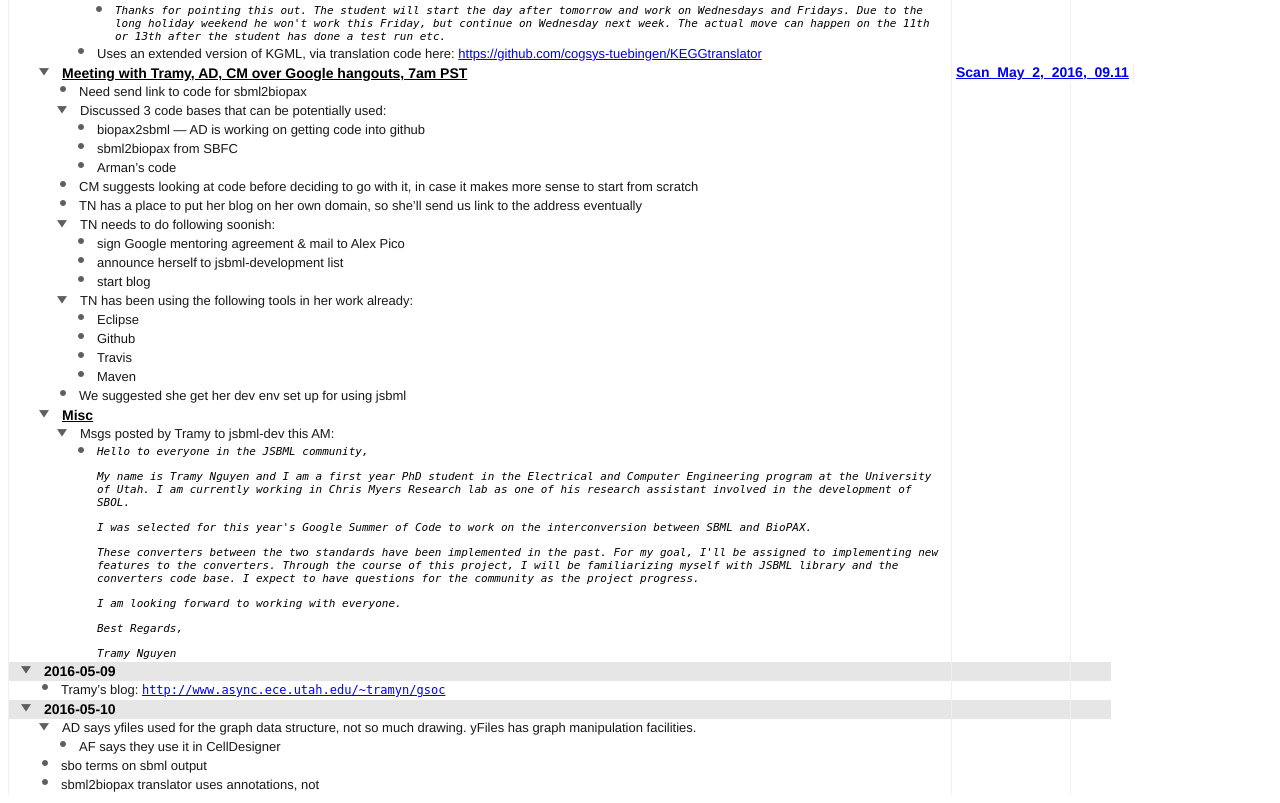
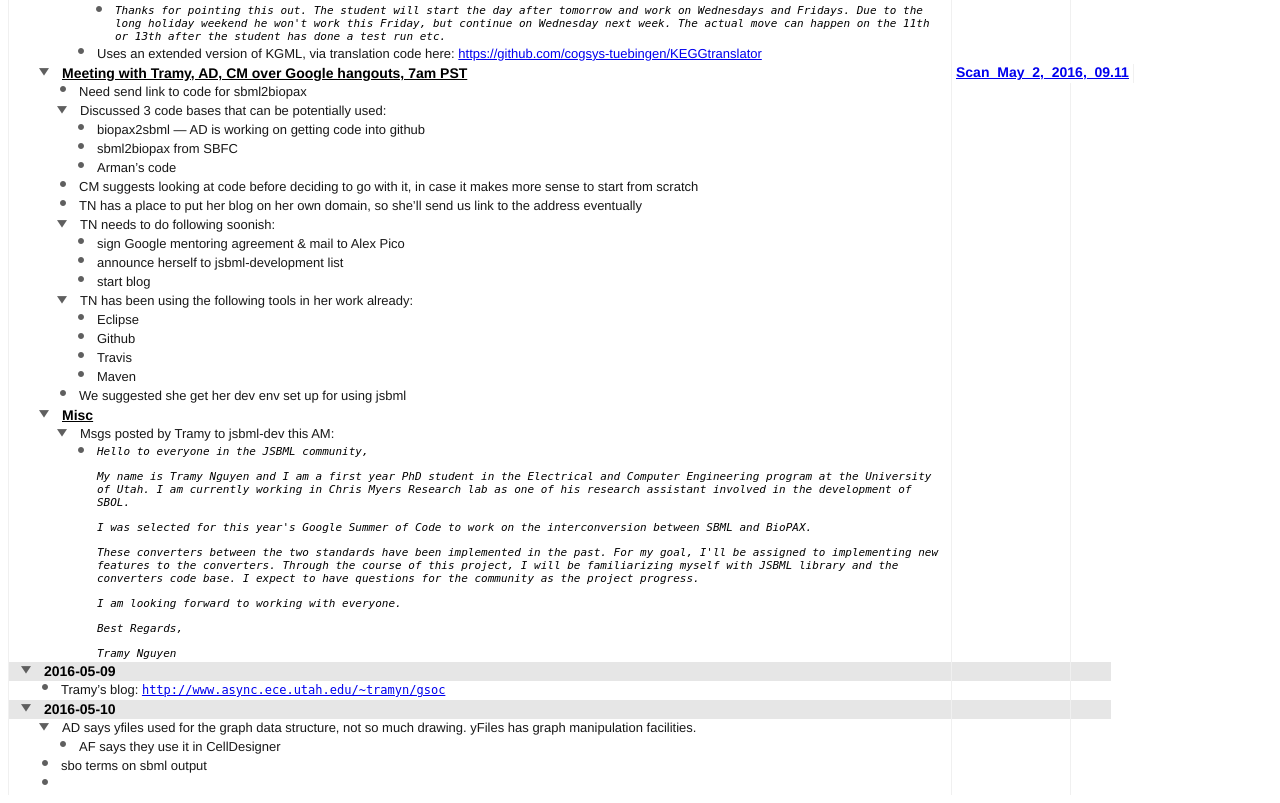
Before and after one commit to mhucka/mhucka.github.io, a plain HTML site: page gsoc2016-notebook/index.html in a window 1280 px wide. Shown: the part 3312-4115 px from the top of the page. Drawn offline with Linux system fonts and the light colour scheme.

Commit message:
Updated.

```diff
--- a/gsoc2016-notebook/index.html
+++ b/gsoc2016-notebook/index.html
@@ -1784,8 +1784,7 @@
 <td class=" subcell wholedocgutter level2 levelguttercolor2" style="width: 27px;"></td>
 <td class=" subcell wholedocgutter indicator level2 levelguttercolor2" style="width: 15px;"><img border="0" alt="*" class="leaf" src="LeafRowHandle.png"></td>
 <td class=" subcell wholedocgutter labelpadding level2 levelguttercolor2" style=" width: 1px; "></td>
-<td class=" content level2 subcell">sbml2biopax translator uses annotations, not <br>
-</td>
+<td class=" content level2 subcell"></td>
 </tr></table></div></td>
 <td class=" col2 colbackground2 col_width2" style=""><div class=" full levelcolor2"><div class="full column level2" style=""></div></div></td>
 <td class=" col3 colbackground3 col_width3" style=""><div class=" full levelcolor2"><div class="full column level2" style=""></div></div></td>
```
